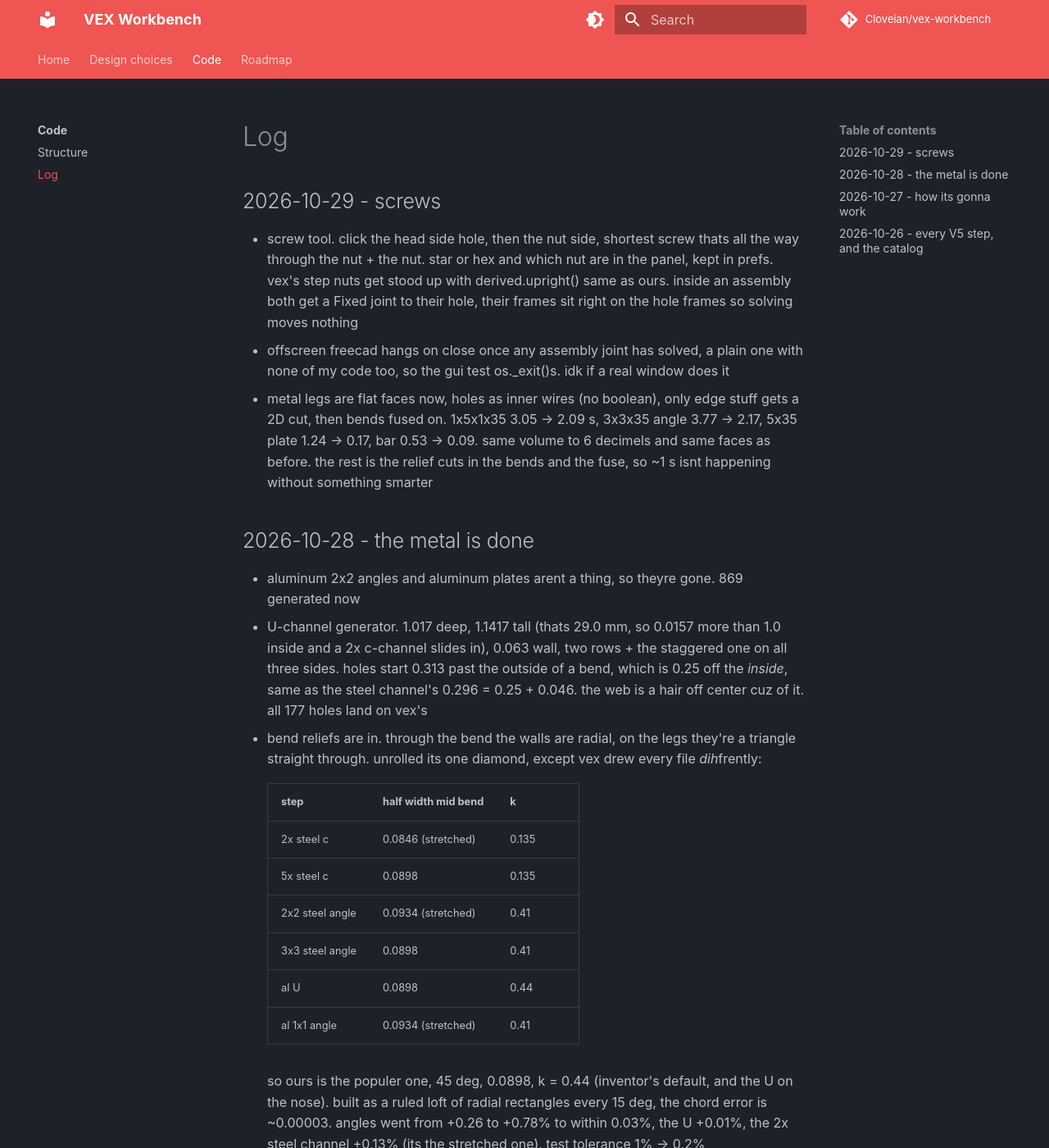
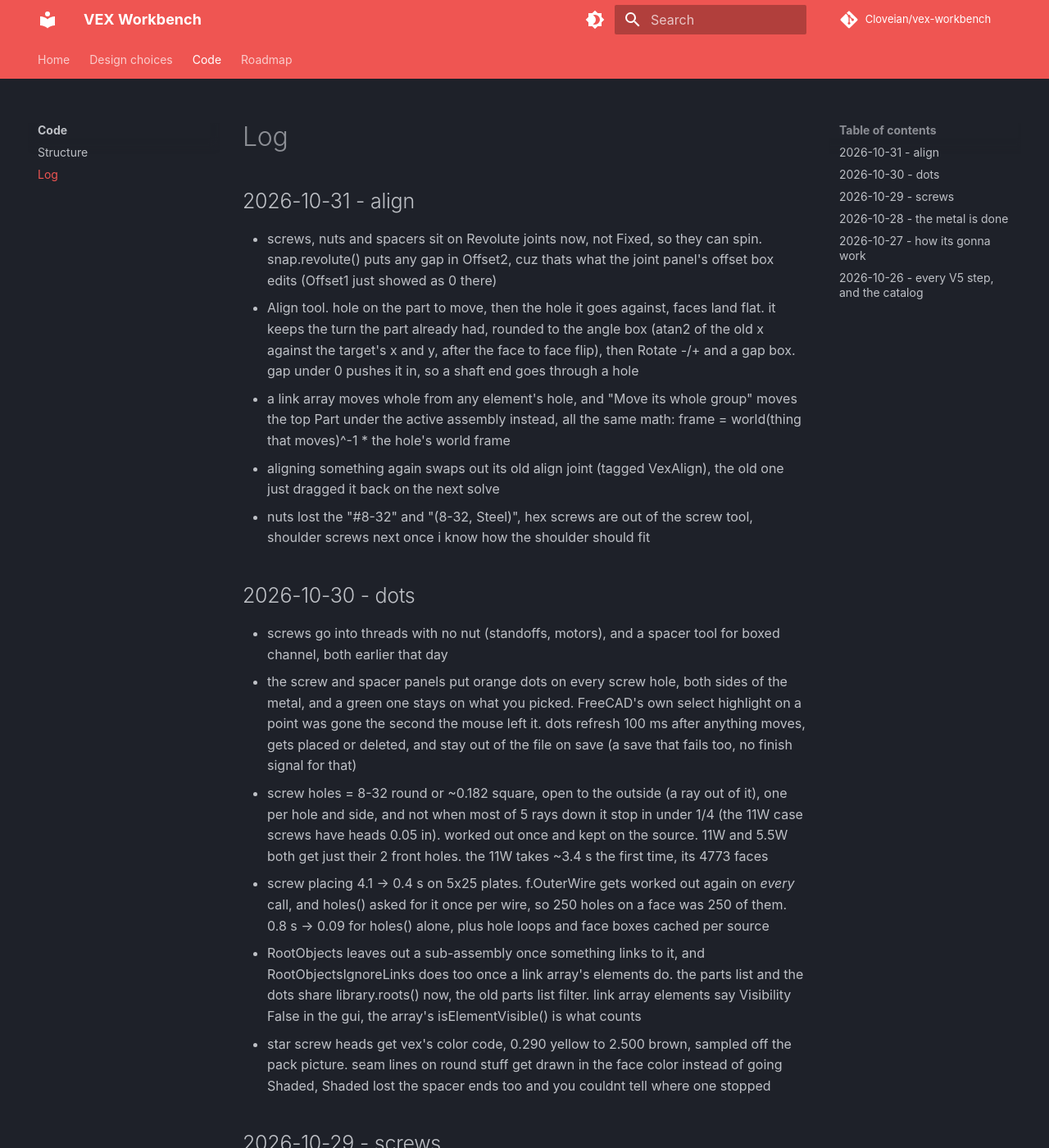
Before and after one commit to Cloveian/vex-workbench, an MkDocs documentation site: the page built from docs/code/log.md, in a window 1280 px wide and 1400 px high. Shown: the whole window at 82% size. Built offline with MkDocs 1.6.1 and Material for MkDocs 9.7.7, drawn with Linux system fonts in a browser that asks for light colours; comment, search, counter and statistics services are not loaded.

Commit message:
log, dots and align

```diff
--- a/docs/code/log.md
+++ b/docs/code/log.md
@@ -1,4 +1,21 @@
 # Log
+
+## 2026-10-31 - align
+
+- screws, nuts and spacers sit on Revolute joints now, not Fixed, so they can spin. snap.revolute() puts any gap in Offset2, cuz thats what the joint panel's offset box edits (Offset1 just showed as 0 there)
+- Align tool. hole on the part to move, then the hole it goes against, faces land flat. it keeps the turn the part already had, rounded to the angle box (atan2 of the old x against the target's x and y, after the face to face flip), then Rotate -/+ and a gap box. gap under 0 pushes it in, so a shaft end goes through a hole
+- a link array moves whole from any element's hole, and "Move its whole group" moves the top Part under the active assembly instead, all the same math: frame = world(thing that moves)^-1 * the hole's world frame
+- aligning something again swaps out its old align joint (tagged VexAlign), the old one just dragged it back on the next solve
+- nuts lost the "#8-32" and "(8-32, Steel)", hex screws are out of the screw tool, shoulder screws next once i know how the shoulder should fit
+
+## 2026-10-30 - dots
+
+- screws go into threads with no nut (standoffs, motors), and a spacer tool for boxed channel, both earlier that day
+- the screw and spacer panels put orange dots on every screw hole, both sides of the metal, and a green one stays on what you picked. FreeCAD's own select highlight on a point was gone the second the mouse left it. dots refresh 100 ms after anything moves, gets placed or deleted, and stay out of the file on save (a save that fails too, no finish signal for that)
+- screw holes = 8-32 round or ~0.182 square, open to the outside (a ray out of it), one per hole and side, and not when most of 5 rays down it stop in under 1/4 (the 11W case screws have heads 0.05 in). worked out once and kept on the source. 11W and 5.5W both get just their 2 front holes. the 11W takes ~3.4 s the first time, its 4773 faces
+- screw placing 4.1 -> 0.4 s on 5x25 plates. f.OuterWire gets worked out again on *every* call, and holes() asked for it once per wire, so 250 holes on a face was 250 of them. 0.8 s -> 0.09 for holes() alone, plus hole loops and face boxes cached per source
+- RootObjects leaves out a sub-assembly once something links to it, and RootObjectsIgnoreLinks does too once a link array's elements do. the parts list and the dots share library.roots() now, the old parts list filter. link array elements say Visibility False in the gui, the array's isElementVisible() is what counts
+- star screw heads get vex's color code, 0.290 yellow to 2.500 brown, sampled off the pack picture. seam lines on round stuff get drawn in the face color instead of going Shaded, Shaded lost the spacer ends too and you couldnt tell where one stopped
 
 ## 2026-10-29 - screws
 
```
